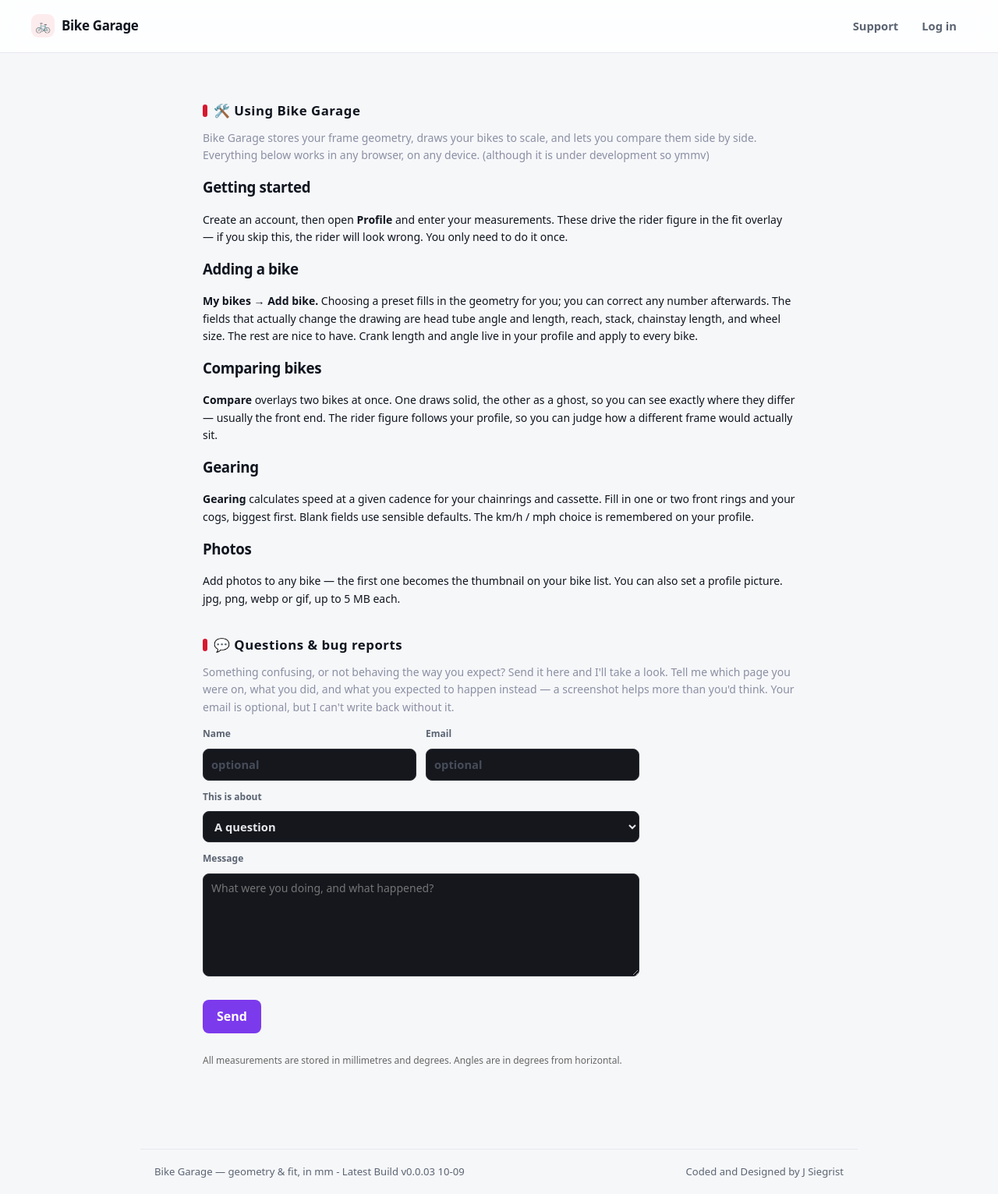
After one commit to catoorange/bike-garage, a FastAPI app: template app/templates/support.html in a window 1280 px wide. The commit adds this page. Shown: the whole page at 78% size. Run offline with FastAPI, Linux system fonts and the light colour scheme; the template is opened without the code that fills it, so the values that code supplies are empty; parts of the project's set-up code (start-up, migrations or seed data) failed here and were passed over.

Commit message:
ckpt8: public support page + contact form

```diff
--- a/app/main.py
+++ b/app/main.py
@@ -452,3 +452,35 @@ def delete_photo(photo_id: int, request: Request,                       # FIX F:
     if p:
         (UPLOAD_DIR / p.kind / p.stored_name).unlink(missing_ok=True); db.delete(p); db.commit()
     return RedirectResponse(url=back, status_code=303)
+
+#--added 10-9 -- support page
+@app.get("/support")
+def support(request: Request):
+    return templates.TemplateResponse(request, "support.html", {
+        "sent": request.query_params.get("sent") == "1",
+        "err": request.query_params.get("err") == "1",
+    })
+
+
+@app.post("/support")
+def support_send(request: Request,
+                 name: str | None = Form(None),
+                 email: str | None = Form(None),
+                 topic: str | None = Form(None),
+                 body: str | None = Form(None),
+                 hp: str | None = Form(None),
+                 db: Session = Depends(get_db)):
+    if hp:                                     # honeypot filled = bot
+        return RedirectResponse(url="/support?sent=1", status_code=303)
+    text = (body or "").strip()
+    if not text:
+        return RedirectResponse(url="/support?err=1", status_code=303)
+    db.add(Message(
+        name=(name or "").strip()[:80] or None,
+        email=(email or "").strip()[:120] or None,
+        topic=(topic or "other").strip()[:20],
+        body=text[:4000],
+        page=(request.headers.get("referer") or "")[:200] or None,
+    ))
+    db.commit()
+    return RedirectResponse(url="/support?sent=1", status_code=303)
--- a/app/templates/base.html
+++ b/app/templates/base.html
@@ -18,18 +18,26 @@
 
 <body>
   {% set path = request.url.path %}
+  {% set uid = request.session.get('user_id') %}
 <header class="topbar">
-    <a class="brand" href="/bikes"><span class="brand__glyph">🚲</span> Bike Garage</a>
+<a class="brand" href="{% if uid %}/bikes{% else %}/{% endif %}"><span class="brand__glyph">🚲</span> Bike Garage</a>
 <nav>
- <a href="/bikes" {% if path == "/bikes" or path.startswith("/bikes") %}aria-current="page"{% endif %}>My bikes</a><a href="/overlay">Compare</a><a href="/gearing">Gearing</a> <a href="/profile">Profile</a>
+  {% if uid %}
+<a href="/bikes" {% if path.startswith("/bikes") %}aria-current="page"{% endif %}>My bikes</a><a href="/overlay">Compare</a><a href="/gearing">Gearing</a> <a href="/profile">Profile</a>
+  {% endif %}
+<a href="/support" {% if path.startswith("/support") %}aria-current="page"{% endif %}>Support</a>
+  {% if uid %}
 <form action="/logout" method="post" class="inline">
 <button type="submit" class="linkbtn">Log out</button>
 </form>
+  {% else %}
+<a href="/login">Log in</a>
+  {% endif %}
 </nav>
 </header>
 <main class="container">
     {% block content %}{% endblock %}
 </main>
-  <footer class="foot"><span>Bike Garage — geometry &amp; fit, in mm - Latest Build 09-25-26</span><span>Coded and Designed by J Siegrist</span></footer>
+<footer class="foot"><span>Bike Garage — geometry &amp; fit, in mm - Latest Build v0.0.03 10-09</span><span>Coded and Designed by J Siegrist</span></footer>
 </body>
 </html>
--- /dev/null
+++ b/app/templates/support.html
@@ -0,0 +1,92 @@
+{% extends "base.html" %}
+{% block title %}Support — Bike Garage{% endblock %}
+{% block content %}
+<section style="max-width:760px;margin:24px auto;font-family:system-ui">
+<h2 style="letter-spacing:.5px">🛠️ Using Bike Garage</h2>
+<p style="color:#8b8fa3;font-size:14px;line-height:1.6">
+Bike Garage stores your frame geometry, draws your bikes to scale, and lets you compare
+them side by side. Everything below works in any browser, on any device. (although it is under development so ymmv)</p>
+
+<h3>Getting started</h3>
+<p style="font-size:14px;line-height:1.6">Create an account, then open <b>Profile</b> and enter
+your measurements. These drive the rider figure in the fit overlay — if you skip this, the rider
+will look wrong. You only need to do it once.</p>
+
+<h3>Adding a bike</h3>
+<p style="font-size:14px;line-height:1.6"><b>My bikes → Add bike.</b> Choosing a preset fills in
+the geometry for you; you can correct any number afterwards. The fields that actually change the
+drawing are head tube angle and length, reach, stack, chainstay length, and wheel size. The rest
+are nice to have. Crank length and angle live in your profile and apply to every bike.</p>
+
+<h3>Comparing bikes</h3>
+<p style="font-size:14px;line-height:1.6"><b>Compare</b> overlays two bikes at once. One draws
+solid, the other as a ghost, so you can see exactly where they differ — usually the front end.
+The rider figure follows your profile, so you can judge how a different frame would actually
+sit.</p>
+
+<h3>Gearing</h3>
+<p style="font-size:14px;line-height:1.6"><b>Gearing</b> calculates speed at a given cadence for
+your chainrings and cassette. Fill in one or two front rings and your cogs, biggest first. Blank
+fields use sensible defaults. The km/h / mph choice is remembered on your profile.</p>
+
+<h3>Photos</h3>
+<p style="font-size:14px;line-height:1.6">Add photos to any bike — the first one becomes the
+thumbnail on your bike list. You can also set a profile picture. jpg, png, webp or gif, up to
+5&nbsp;MB each.</p>
+
+<h2 style="letter-spacing:.5px;margin-top:38px">💬 Questions &amp; bug reports</h2>
+<p style="color:#8b8fa3;font-size:14px;line-height:1.6">
+Something confusing, or not behaving the way you expect? Send it here and I'll take a look.
+Tell me which page you were on, what you did, and what you expected to happen instead — a
+screenshot helps more than you'd think. Your email is optional, but I can't write back without it.</p>
+
+{% if sent %}
+<p style="background:#12261c;border:1px solid #1f4d33;color:#7ee2a8;border-radius:10px;
+          padding:12px 14px;font-size:14px">Got it — thanks for taking the time to write that up.</p>
+{% elif err %}
+<p style="background:#2a1417;border:1px solid #5c2430;color:#f0a3ae;border-radius:10px;
+          padding:12px 14px;font-size:14px">That came through empty — add a message and try again.</p>
+{% endif %}
+
+<form method="post" action="/support" style="margin-top:14px;display:flex;
+      flex-direction:column;gap:12px;max-width:560px">
+
+  <div style="position:absolute;left:-9999px" aria-hidden="true">
+    <label>Leave this empty<input name="hp" type="text" tabindex="-1"
+           autocomplete="off"></label>
+  </div>
+
+  <div style="display:flex;gap:12px;flex-wrap:wrap">
+    <label style="font-size:12px;flex:1;min-width:150px">Name
+      <input name="name" type="text" maxlength="80" placeholder="optional"
+             style="width:100%;padding:8px 10px;margin-top:4px;background:#15171d;
+                    border:1px solid #2a2d35;border-radius:8px;color:#e6e7eb"></label>
+    <label style="font-size:12px;flex:1;min-width:150px">Email
+      <input name="email" type="email" maxlength="120" placeholder="optional"
+             style="width:100%;padding:8px 10px;margin-top:4px;background:#15171d;
+                    border:1px solid #2a2d35;border-radius:8px;color:#e6e7eb"></label>
+  </div>
+
+  <label style="font-size:12px">This is about
+    <select name="topic" style="display:block;padding:8px 10px;margin-top:4px;
+           background:#15171d;border:1px solid #2a2d35;border-radius:8px;color:#e6e7eb">
+      <option value="question">A question</option>
+      <option value="bug">Something broken</option>
+      <option value="other">Something else</option>
+    </select></label>
+
+  <label style="font-size:12px">Message
+    <textarea name="body" required rows="6" maxlength="4000"
+      placeholder="What were you doing, and what happened?"
+      style="width:100%;padding:8px 10px;margin-top:4px;background:#15171d;
+             border:1px solid #2a2d35;border-radius:8px;color:#e6e7eb;
+             font-family:inherit;font-size:14px"></textarea></label>
+
+  <button type="submit" style="background:#7c3aed;color:#fff;border:0;border-radius:8px;
+          padding:9px 18px;cursor:pointer;align-self:flex-start">Send</button>
+</form>
+
+<p style="font-size:12px;color:#666;margin-top:26px">
+All measurements are stored in millimetres and degrees. Angles are in degrees from horizontal.</p>
+</section>
+{% endblock %}
```
Also changed, not shown: app/models.py (+12 -0 lines). Lines whose indentation alone changed are shown as unchanged.
